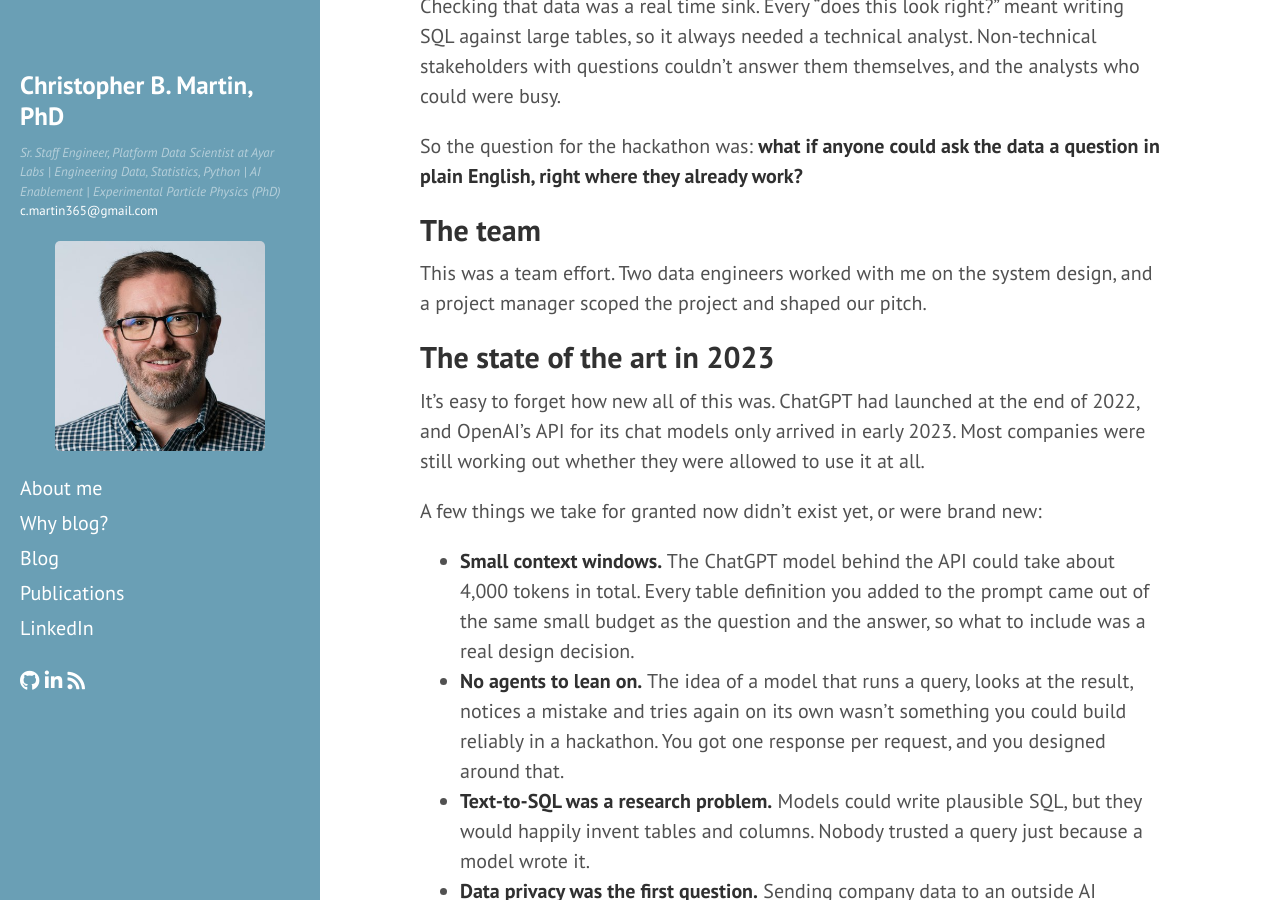
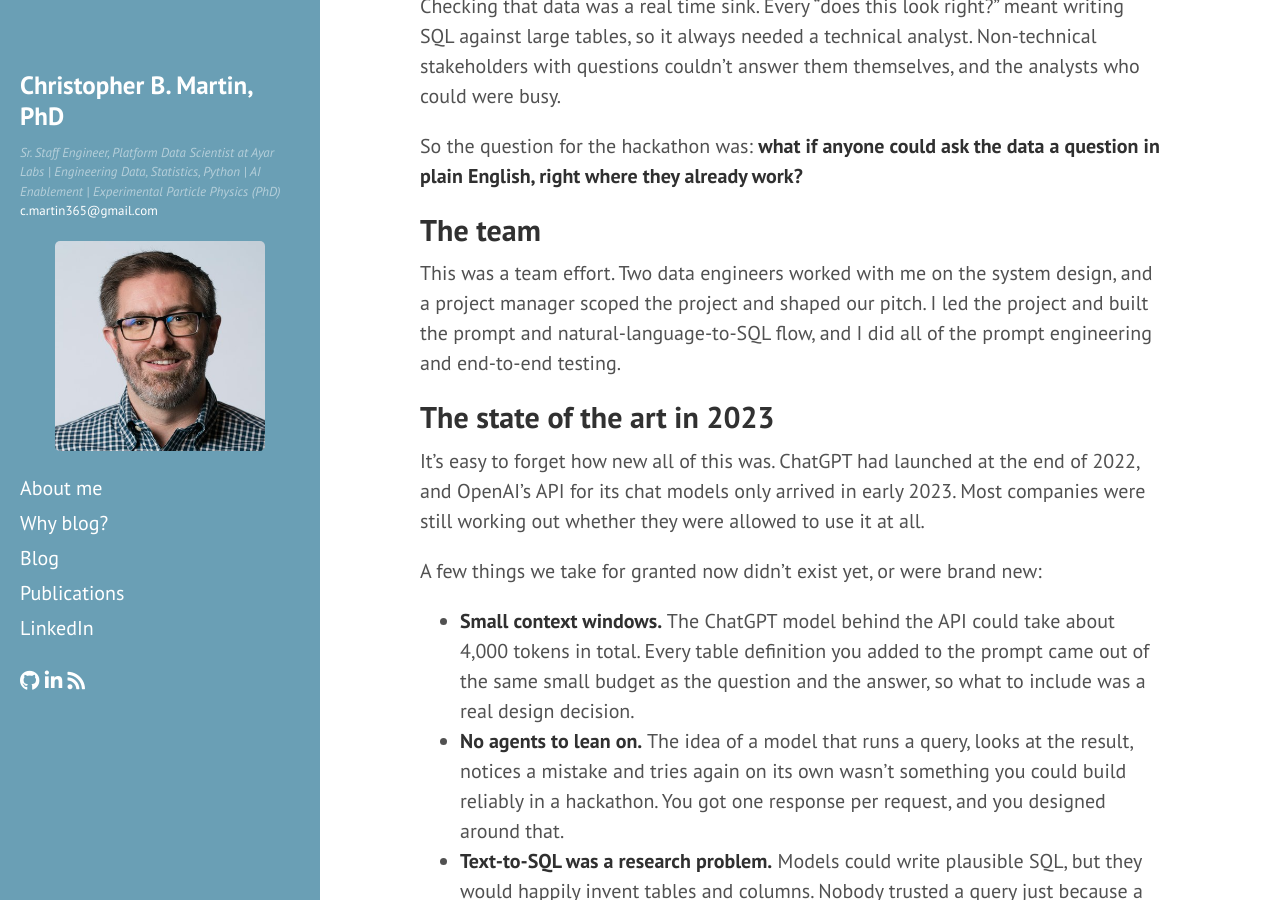
Before and after one commit to chmartin/chmartin.github.io, a Jekyll site: the page built from _posts/2026-09-28-Natural-Language-SQL-Chatbot.md, in a window 1280 px wide and 900 px high, scrolled down 572 px. Built offline with Jekyll 4.4.1, drawn with Linux system fonts in a browser that asks for light colours; comment, search, counter and statistics services are not loaded.

Commit message:
Chatbot post: my role

```diff
--- a/_posts/2026-09-28-Natural-Language-SQL-Chatbot.md
+++ b/_posts/2026-09-28-Natural-Language-SQL-Chatbot.md
@@ -16,7 +16,7 @@ So the question for the hackathon was: **what if anyone could ask the data a que
 
 ## The team
 
-This was a team effort. Two data engineers worked with me on the system design, and a project manager scoped the project and shaped our pitch.
+This was a team effort. Two data engineers worked with me on the system design, and a project manager scoped the project and shaped our pitch. I led the project and built the prompt and natural-language-to-SQL flow, and I did all of the prompt engineering and end-to-end testing.
 
 ## The state of the art in 2023
 
```
